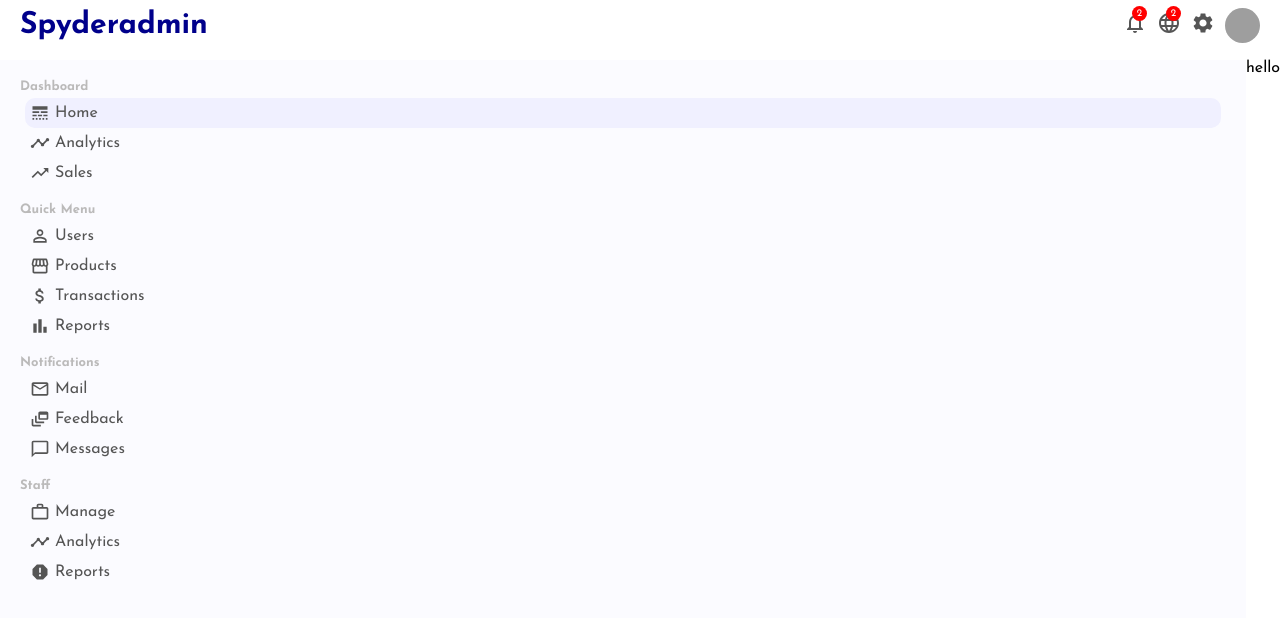
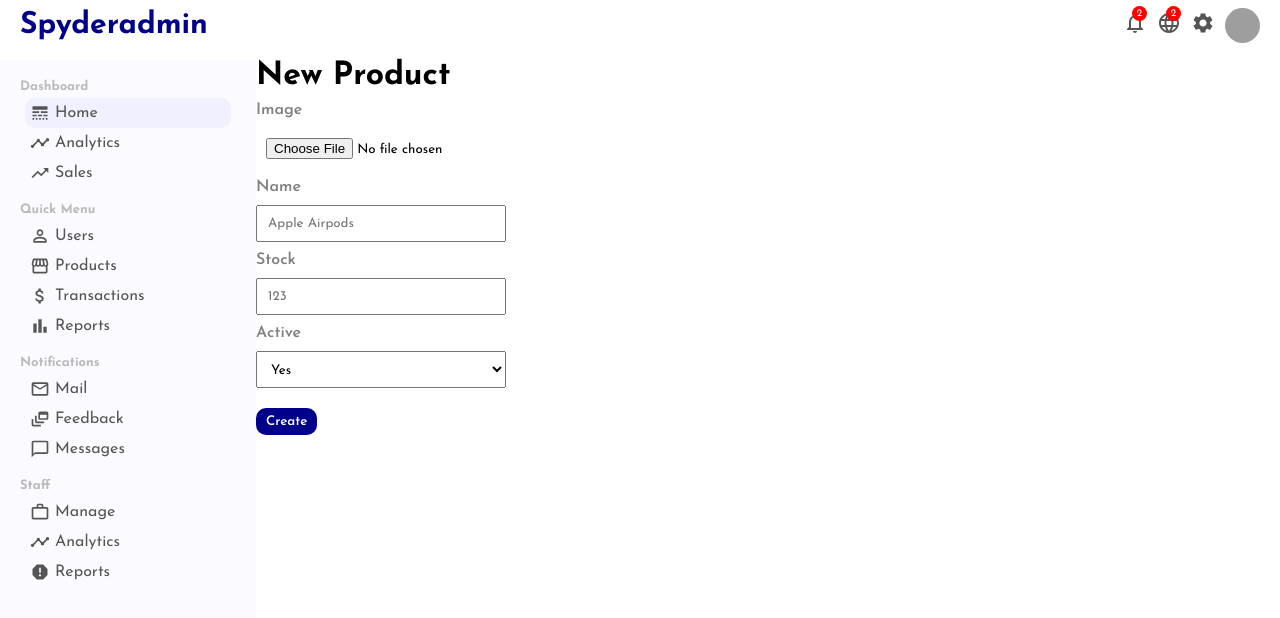
Before and after one commit to spython001/react-admin-dashboard, a React (Vite) app: page /newProduct in a window 1280 px wide. Shown: the top 618 px of the page. Built offline with nearby package versions, Linux system fonts and the light colour scheme; grey boxes are pictures that could not be loaded; a web font is replaced by a local one.

Commit message:
modified contents of the new product folder

```diff
--- a/src/pages/newProduct/NewProduct.jsx
+++ b/src/pages/newProduct/NewProduct.jsx
@@ -2,8 +2,30 @@ import './newProduct.css'
 
 export default function NewProduct() {
   return (
-    <div className='newProduct'>
-        hello
+    <div className="newProduct">
+      <h1 className="addProductTitle">New Product</h1>
+      <form className="addProductForm">
+        <div className="addProductItem">
+          <label>Image</label>
+          <input type="file" id="file" />
+        </div>
+        <div className="addProductItem">
+          <label>Name</label>
+          <input type="text" placeholder="Apple Airpods" />
+        </div>
+        <div className="addProductItem">
+          <label>Stock</label>
+          <input type="text" placeholder="123" />
+        </div>
+        <div className="addProductItem">
+          <label>Active</label>
+          <select name="active" id="active">
+            <option value="yes">Yes</option>
+            <option value="no">No</option>
+          </select>
+        </div>
+        <button className="addProductButton">Create</button>
+      </form>
     </div>
-  )
+  );
 }
--- a/src/pages/newProduct/newProduct.css
+++ b/src/pages/newProduct/newProduct.css
@@ -0,0 +1,39 @@
+.newProduct {
+    flex: 4;
+  }
+
+  .addProductForm {
+    margin-top: 10px;
+  }
+
+  .addProductItem {
+    width: 250px;
+    display: flex;
+    flex-direction: column;
+    margin-bottom: 10px;
+  }
+
+  .addProductItem > label {
+    color: gray;
+    font-weight: 600;
+    margin-bottom: 10px;
+  }
+
+  .addProductItem > input {
+    padding: 10px;
+  }
+
+  .addProductItem > select {
+    padding: 10px;
+  }
+
+  .addProductButton {
+    margin-top: 10px;
+    padding: 7px 10px;
+    border: none;
+    border-radius: 10px;
+    background-color: darkblue;
+    color: white;
+    font-weight: 600;
+    cursor: pointer;
+  }
```
